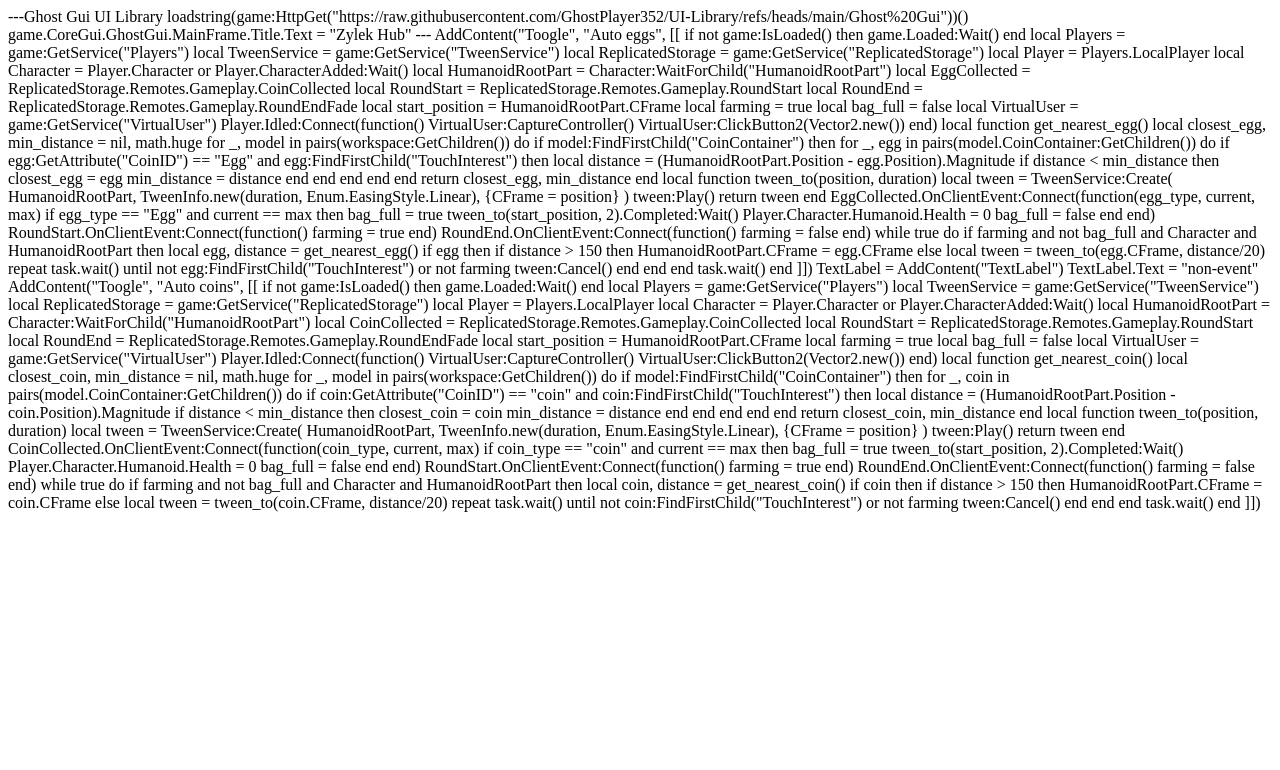
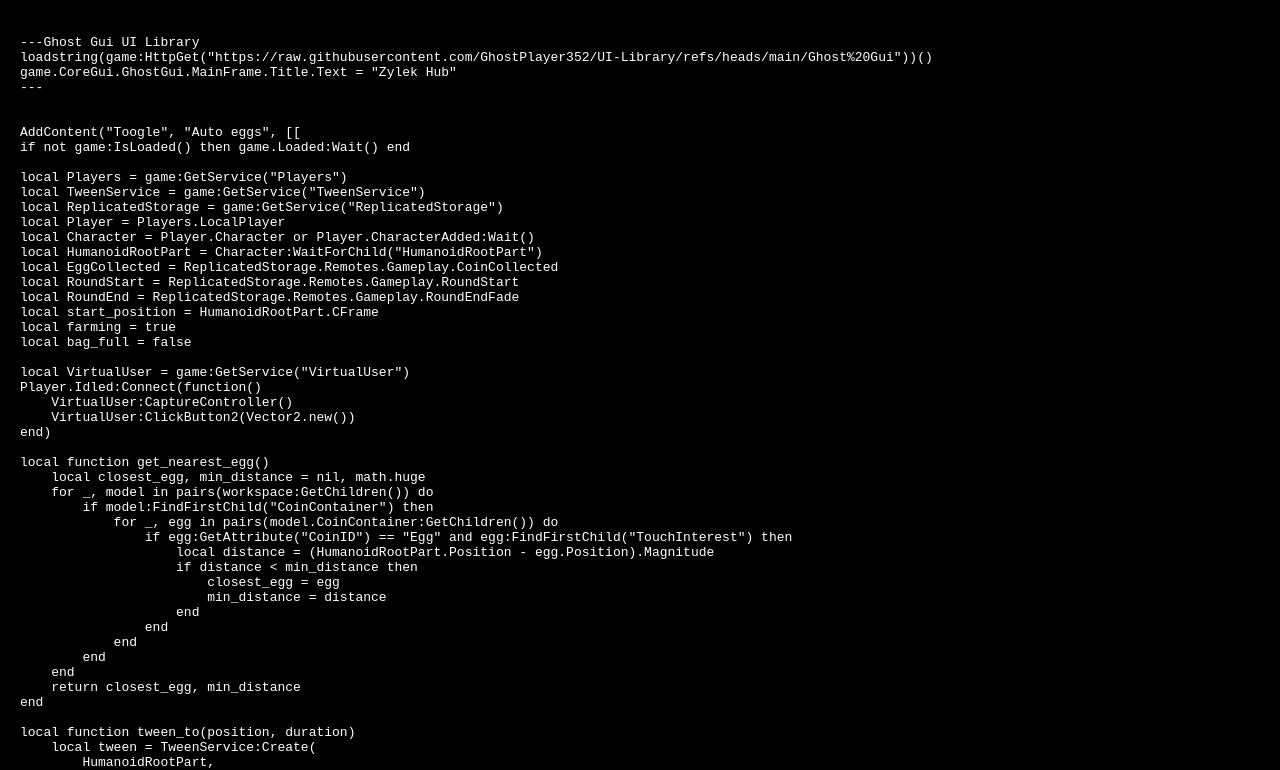
Before and after one commit to Zyleakk/Zyleakk.github.io, a plain HTML site: page index.html in a window 1280 px wide. Shown: the top 770 px of the page. Drawn offline with Linux system fonts and the light colour scheme.

Commit message:
Update index.html

```diff
--- a/index.html
+++ b/index.html
@@ -1,3 +1,18 @@
+<!DOCTYPE html>
+<html>
+<head>
+    <meta charset="UTF-8">
+    <style>
+        body {
+            background: #000;
+            color: #fff;
+            font-family: monospace;
+            white-space: pre;
+            margin: 20px;
+        }
+    </style>
+</head>
+<body>
 ---Ghost Gui UI Library
 loadstring(game:HttpGet("https://raw.githubusercontent.com/GhostPlayer352/UI-Library/refs/heads/main/Ghost%20Gui"))()
 game.CoreGui.GhostGui.MainFrame.Title.Text = "Zylek Hub"
@@ -176,3 +191,8 @@
     task.wait()
 end
 ]])
+
+
+
+</body>
+</html>
```
